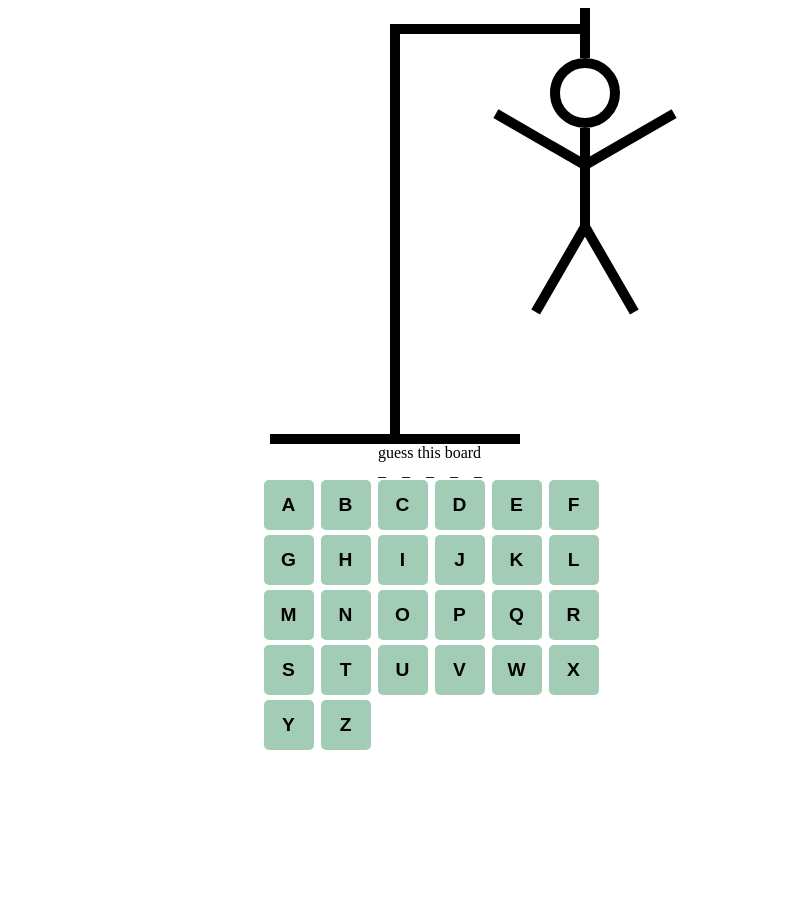
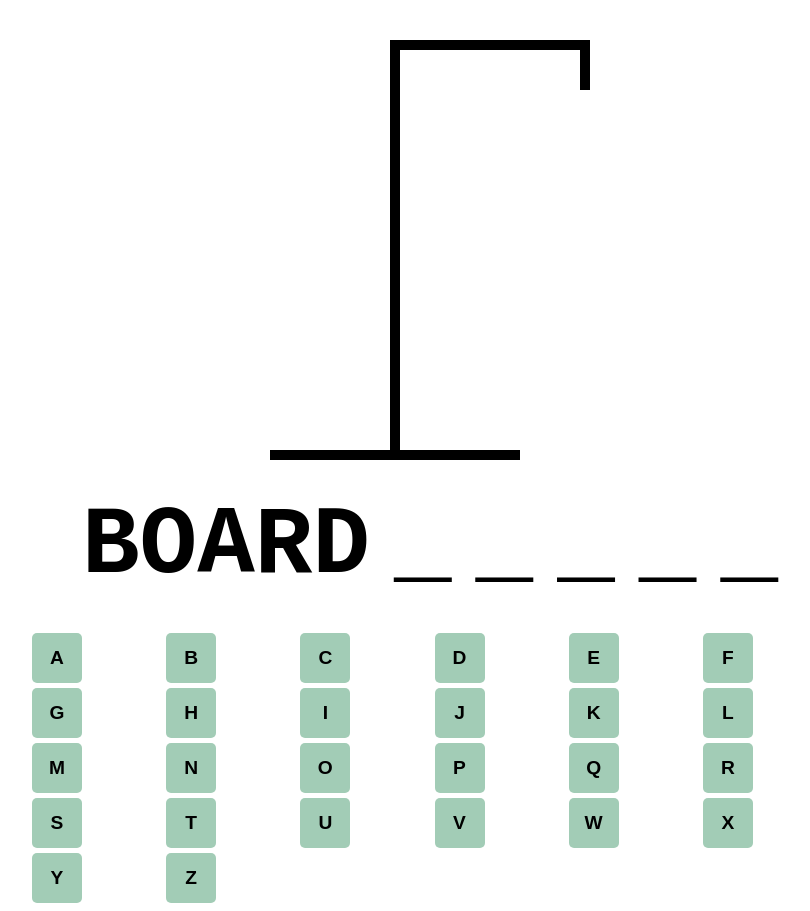
Before and after one commit to ahmads1990/ReactHangmanGame, a React (Vite) app: page / in a window 1280 px wide. Shown: the whole page, without its empty margins (210-1020 px from the left). Before the commit the page ends 800 px from the top, so only its background shows below. Built offline with nearby package versions, Linux system fonts and the light colour scheme.

Commit message:
Add win lose checking and restarting game with keyboard disabled letters

```diff
--- a/src/App.tsx
+++ b/src/App.tsx
@@ -6,23 +6,33 @@ import "./App.css";
 import wordData from "./wordList.json";
 
 function App() {
-    const [randomWord, setRandomWord] = useState("");
+    const [wordToGuess, setWordToGuess] = useState("");
+
     // Holds all the letters guessed by the user
     const [guessedLetters, setGuessedLetters] = useState<string[]>([]);
 
-    const selectNewRandomWord = () => {
-        const newWord = wordData[Math.ceil(wordData.length * Math.random())];
-        setRandomWord(newWord);
+    const incorrectLetters = guessedLetters.filter((letter) => !wordToGuess.includes(letter));
+    const isLoser = incorrectLetters.length >= 6;
+    const isWinner = wordToGuess.split("").every((p) => guessedLetters.includes(p));
+
+    // Generate new random word to guess
+    const selectNewRandomWord = (): string => {
+        return wordData[Math.ceil(wordData.length * Math.random())];
     };
+    // Use effect run on mount and unmount
     useEffect(() => {
-        selectNewRandomWord();
+        setWordToGuess(selectNewRandomWord());
     }, []);
     // Add new letter to guessedLetters state
     const guessNewLetter = (letter: string) => {
-        const newArray = [...guessedLetters, letter];
-        setGuessedLetters(newArray);
+        if (isWinner || isLoser) return;
+        // If letter is already chosen don't punish user just return
+        if (guessedLetters.includes(letter)) return;
+        // Add new letter to guessed arrays
+        setGuessedLetters([...guessedLetters, letter]);
     };
-    // Runs when user uses keyboard
+
+    // Runs when guessedLetters or randomWord changes
     useEffect(() => {
         const handleKeyDown = (e: KeyboardEvent) => {
             const key = e.key;
@@ -34,11 +44,45 @@ function App() {
         return () => document.removeEventListener("keydown", handleKeyDown);
     }, [guessedLetters]);
 
+    useEffect(() => {
+        const handler = (e: KeyboardEvent) => {
+            const key = e.key;
+            if (key !== "Enter") return;
+            e.preventDefault();
+            setGuessedLetters([]);
+            setWordToGuess(selectNewRandomWord());
+        };
+        document.addEventListener("keypress", handler);
+        return () => {
+            document.removeEventListener("keypress", handler);
+        };
+    }, [guessedLetters]);
+
     return (
-        <div className="container">
-            <Drawing />
-            <Word wordToGuess={randomWord} guessedLetters={guessedLetters} />
-            <Keyboard guessNewLetter={guessNewLetter} />
+        <div
+            className="container"
+            style={{
+                maxWidth: "800px",
+                display: "flex",
+                flexDirection: "column",
+                gap: "2rem",
+                margin: "0 auto",
+                alignItems: "center",
+            }}
+        >
+            <div style={{ fontSize: "2rem", textAlign: "center" }}>
+                {isWinner && "Winner - Refresh to try again"}
+                {isLoser && "Nice try"}
+            </div>
+            <Drawing countToDraw={incorrectLetters.length} />
+            <Word wordToGuess={wordToGuess} guessedLetters={guessedLetters} reveal={isWinner || isLoser} />
+            <div style={{ alignSelf: "stretch" }}>
+                <Keyboard
+                    disabled={isWinner || isLoser}
+                    guessNewLetter={guessNewLetter}
+                    inactiveLetters={incorrectLetters}
+                />
+            </div>
         </div>
     );
 }
--- a/src/components/Drawing/Drawing.tsx
+++ b/src/components/Drawing/Drawing.tsx
@@ -1,4 +1,7 @@
-const Drawing = () => {
+type DrawingProps = {
+    countToDraw: number;
+};
+const Drawing = ({ countToDraw }: DrawingProps) => {
     const HEAD = (
         <div
             style={{
@@ -84,7 +87,10 @@ const Drawing = () => {
     const BODY_PARTS = [HEAD, BODY, RIGHT_ARM, LEFT_ARM, RIGHT_LEG, LEFT_LEG];
     return (
         <div style={{ position: "relative" }}>
-            <ul>{BODY_PARTS}</ul>
+            {BODY_PARTS.slice(0, countToDraw).map((part, index) => (
+                <div key={index}>{part}</div>
+            ))}
+
             <div
                 style={{ height: "50px", width: "10px", background: "black", position: "absolute", top: 0, right: 0 }}
             />
--- a/src/components/Keyboard/Keyboard.css
+++ b/src/components/Keyboard/Keyboard.css
@@ -20,3 +20,6 @@
     font-weight: bold;
     font-size: 1.2rem;
 }
+.key-inactive {
+    background-color: var(--peach);
+}
--- a/src/components/Keyboard/Keyboard.tsx
+++ b/src/components/Keyboard/Keyboard.tsx
@@ -27,20 +27,32 @@ const KEYS = [
     "y",
     "z",
 ];
-type KeyboardProps = { guessNewLetter: (a: string) => void };
+type KeyboardProps = {
+    disabled: boolean;
+    guessNewLetter: (a: string) => void;
+    inactiveLetters: string[];
+};
 
-const Keyboard = ({ guessNewLetter }: KeyboardProps) => {
+const Keyboard = ({ disabled = false, guessNewLetter, inactiveLetters }: KeyboardProps) => {
     const handleButtonClick = (k: string) => {
-        guessNewLetter(k);
+        if (!disabled) guessNewLetter(k);
     };
 
     return (
         <div className="keyboard" style={{ display: "grid", gridTemplateColumns: "repeat(6, 1fr)", gap: "5px" }}>
-            {KEYS.map((k) => (
-                <button className="key" key={k} onClick={() => handleButtonClick(k)}>
-                    {k}
-                </button>
-            ))}
+            {KEYS.map((k) => {
+                const isInActive = inactiveLetters.includes(k);
+                return (
+                    <button
+                        disabled={isInActive}
+                        className={isInActive ? "key key-inactive" : "key"}
+                        key={k}
+                        onClick={() => handleButtonClick(k)}
+                    >
+                        {k}
+                    </button>
+                );
+            })}
         </div>
     );
 };
--- a/src/components/Word/Word.tsx
+++ b/src/components/Word/Word.tsx
@@ -1,17 +1,37 @@
+import "./word.css";
 type WordProps = {
     wordToGuess: string;
     guessedLetters: string[];
+    reveal?: boolean;
 };
 
-const Word = ({ wordToGuess, guessedLetters }: WordProps) => {
+const Word = ({ wordToGuess, guessedLetters, reveal = false }: WordProps) => {
     return (
-        <div>
-            <div>guess this {wordToGuess}</div>
-            <div style={{ display: "flex", gap: "1rem" }}>
-                {wordToGuess.split("").map((letter) => {
-                    return <div>{guessedLetters.includes(letter) ? <span>{letter}</span> : <span>_</span>}</div>;
-                })}
-            </div>
+        <div
+            className="word-container"
+            style={{
+                display: "flex",
+                gap: ".25em",
+                fontSize: "6rem",
+                fontWeight: "bold",
+                textTransform: "uppercase",
+                fontFamily: "monospace",
+            }}
+        >
+            {wordToGuess}
+            {wordToGuess.split("").map((letter, index) =>
+                guessedLetters.includes(letter) ? (
+                    <div key={index} style={{ color: reveal ? "green" : "black" }}>
+                        {letter}
+                    </div>
+                ) : reveal ? (
+                    <span key={index} style={{ color: "red" }}>
+                        {letter}
+                    </span>
+                ) : (
+                    <span key={index}>_</span>
+                )
+            )}
         </div>
     );
 };
--- /dev/null
+++ b/src/components/Word/word.css
@@ -0,0 +1,3 @@
+.word-letter {
+    text-decoration: underline;
+}
```
